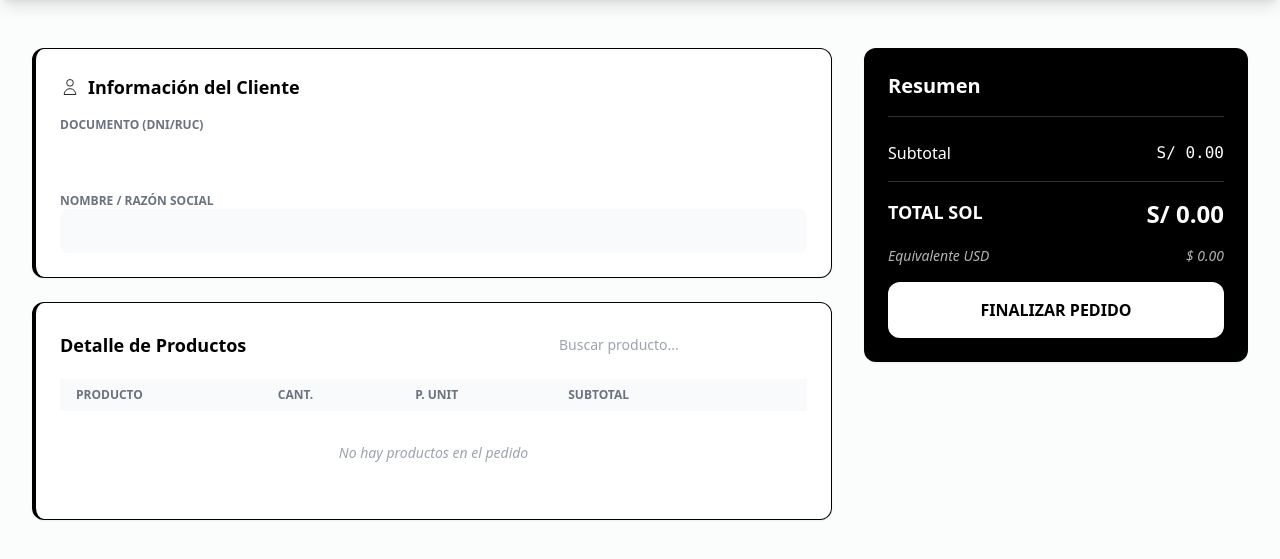
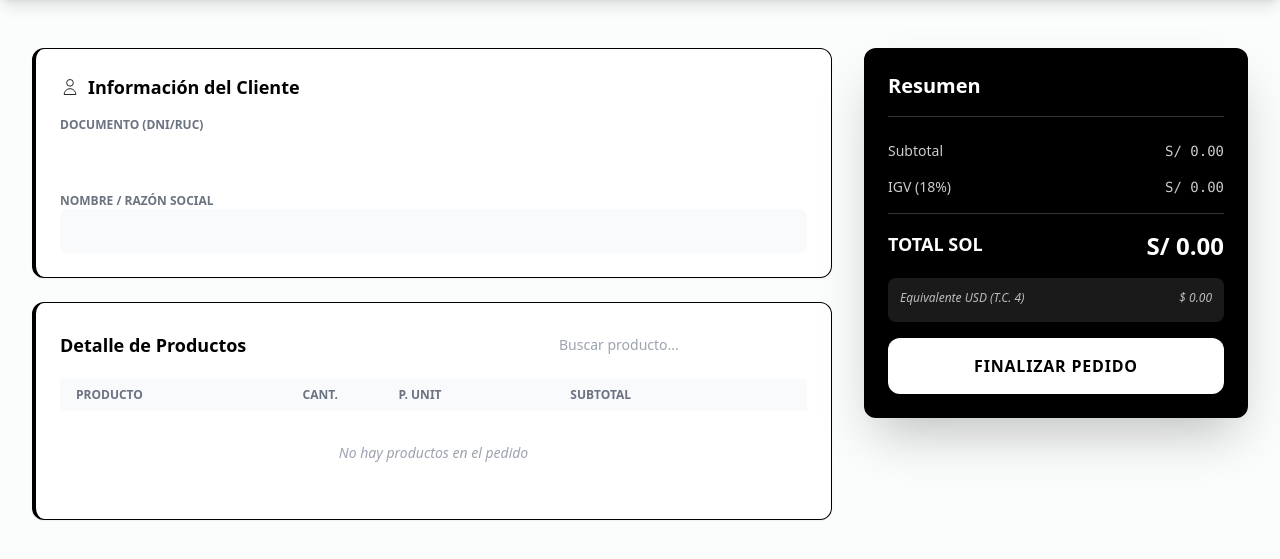
Before and after one commit to Sublian/nexus-oms-django, a Django app: template src/interfaces/web/templates/orders/order_form.html in a window 1280 px wide. Shown: the part 81-640 px from the top of the page. Run offline with Django 5.2, Linux system fonts and the light colour scheme; the template is opened without the code that fills it: most values are stand-ins (such as "Sample title", 1, 10 or a date in 2020); parts of the project's set-up code (start-up, migrations or seed data) failed here and were passed over; some libraries are stand-ins or nearby versions.

Commit message:
feat(templates): enhance order form with summary calculations and USD conversion
ix(js): handle empty cart message visibility during HTMX row injections

```diff
--- a/src/interfaces/web/templates/orders/order_form.html
+++ b/src/interfaces/web/templates/orders/order_form.html
@@ -1,6 +1,8 @@
 {% extends "layouts/base.html" %}
 
 {% block content %}
+<form hx-post="{% url 'web:order-create' tenant.slug %}" hx-target="body">
+    {% csrf_token %}
     <div class="grid grid-cols-1 lg:grid-cols-3 gap-8">
         <div class="lg:col-span-2 space-y-6">
 
@@ -12,7 +14,7 @@
                 <div class="grid grid-cols-1 md:grid-cols-2 gap-4">
                     <div>
                         <label class="block text-xs font-bold uppercase text-gray-500">Documento (DNI/RUC)</label>
-                    <input type="text" name="document"
+                        <input type="text" name="document" required
                                hx-get="{% url 'web:search-client' tenant.slug %}"
                                hx-trigger="keyup changed delay:500ms"
                                hx-target="#client-result"
@@ -22,7 +24,8 @@
                         </div>
                     <div class="col-span-2">
                         <label class="block text-xs font-bold uppercase text-gray-500">Nombre / Razón Social</label>
-                    <input type="text" name="name" readonly class="w-full bg-gray-50 border-gray-200 rounded-lg p-2.5 text-gray-600">
+                        <input type="text" name="name" id="client_name" readonly
+                               class="w-full bg-gray-50 border-gray-200 rounded-lg p-2.5 text-gray-600 font-medium">
                     </div>
                 </div>
             </div>
@@ -32,14 +35,12 @@
                     <h2 class="text-lg font-bold">Detalle de Productos</h2>
 
                     <div class="relative w-64">
-                <input type="text"
-                    name="q"
+                        <input type="text" name="q" autocomplete="off"
                             placeholder="Buscar producto..."
                             hx-get="{% url 'web:search-product' tenant.slug %}"
                             hx-trigger="keyup changed delay:300ms"
                             hx-target="#product-search-results"
                             class="w-full text-sm border-gray-300 rounded-lg p-2 focus:ring-tenant-primary">
-
                         <div id="product-search-results" class="absolute z-50 w-full mt-1"></div>
                     </div>
                 </div>
@@ -48,10 +49,10 @@
                     <thead class="text-xs uppercase bg-gray-50 text-gray-500">
                         <tr>
                             <th class="px-4 py-2">Producto</th>
-                    <th class="px-4 py-2">Cant.</th>
+                            <th class="px-4 py-2 w-24">Cant.</th>
                             <th class="px-4 py-2">P. Unit</th>
                             <th class="px-4 py-2">Subtotal</th>
-                    <th class="px-4 py-2"></th>
+                            <th class="px-4 py-2 w-10"></th>
                         </tr>
                     </thead>
                     <tbody id="order-items">
@@ -66,41 +67,59 @@
         </div>
 
         <div class="lg:col-span-1">
-        <div class="card-tenant sticky top-6 bg-tenant-primary !border-none text-tenant-secondary">
+            <div class="card-tenant sticky top-6 bg-tenant-primary !border-none text-tenant-secondary shadow-2xl">
                 <h2 class="text-xl font-bold mb-6 border-b border-tenant-secondary/20 pb-4">Resumen</h2>
                 <div class="space-y-4">
-                <div class="flex justify-between">
+                    <div class="flex justify-between text-sm opacity-80">
                         <span>Subtotal</span>
-                    <span class="font-mono">S/ 0.00</span>
+                        <span id="summary-subtotal" class="font-mono">S/ 0.00</span>
                     </div>
+                    <div class="flex justify-between text-sm opacity-80">
+                        <span>IGV (18%)</span>
+                        <span id="summary-tax" class="font-mono">S/ 0.00</span>
+                    </div>
+
                     <div class="flex justify-between text-lg font-extrabold border-t border-tenant-secondary/20 pt-4">
                         <span>TOTAL SOL</span>
-                    <span class="text-2xl">S/ 0.00</span>
+                        <span id="total-sol-display" class="text-2xl">S/ 0.00</span>
                     </div>
-                <div class="flex justify-between text-tenant-secondary/70 text-sm italic">
-                    <span>Equivalente USD</span>
-                    <span>$ 0.00</span>
+
+                    <div class="bg-white/10 p-3 rounded-lg">
+                        <div class="flex justify-between text-xs mb-1 opacity-70 italic">
+                            <span>Equivalente USD (T.C. {{ exchange_rate }})</span>
+                            <span id="total-usd-display">$ 0.00</span>
                         </div>
-                <button class="w-full bg-tenant-secondary text-tenant-primary py-4 rounded-xl font-bold shadow-lg hover:scale-[1.02] transition-transform mt-6">
+                    </div>
+
+                    <button type="submit" class="w-full bg-tenant-secondary text-tenant-primary py-4 rounded-xl font-black shadow-lg hover:scale-[1.02] active:scale-95 transition-all mt-6 uppercase tracking-wider">
                         FINALIZAR PEDIDO
                     </button>
                 </div>
             </div>
         </div>
     </div>
-{% endblock %}
+</form>
 
 <script>
+// Guardamos el TC de la vista para el JS
+const EXCHANGE_RATE = {{ exchange_rate|default:3.80 }};
+
 function updateRowSubtotal(input, price) {
     const row = input.closest('tr');
     const subtotalEl = row.querySelector('.row-subtotal');
-    const newSubtotal = (input.value * price).toFixed(2);
+    const quantity = parseFloat(input.value) || 0;
+    const newSubtotal = (quantity * price).toFixed(2);
+
     subtotalEl.innerText = `S/ ${newSubtotal}`;
     calculateGrandTotal();
 }
 
 function removeRow(btn) {
     btn.closest('tr').remove();
+    const tbody = document.getElementById('order-items');
+    if (tbody.children.length === 0 || (tbody.children.length === 1 && tbody.firstElementChild.id === 'empty-cart-msg')) {
+        document.getElementById('empty-cart-msg').classList.remove('hidden');
+    }
     calculateGrandTotal();
 }
 
@@ -109,7 +128,25 @@ function calculateGrandTotal() {
     document.querySelectorAll('.row-subtotal').forEach(el => {
         total += parseFloat(el.innerText.replace('S/ ', ''));
     });
-    // Actualiza el resumen de la derecha
+
+    const subtotal = total / 1.18;
+    const tax = total - subtotal;
+    const totalUsd = total / EXCHANGE_RATE;
+
+    // Actualizar UI
+    document.getElementById('summary-subtotal').innerText = `S/ ${subtotal.toFixed(2)}`;
+    document.getElementById('summary-tax').innerText = `S/ ${tax.toFixed(2)}`;
     document.getElementById('total-sol-display').innerText = `S/ ${total.toFixed(2)}`;
+    document.getElementById('total-usd-display').innerText = `$ ${totalUsd.toFixed(2)}`;
 }
+
+// Escuchar cuando HTMX añade una fila nueva para ocultar el mensaje de vacío
+document.body.addEventListener('htmx:afterOnLoad', function(evt) {
+    if (evt.detail.target.id === 'order-items') {
+        const emptyMsg = document.getElementById('empty-cart-msg');
+        if (emptyMsg) emptyMsg.classList.add('hidden');
+        calculateGrandTotal();
+    }
+});
 </script>
+{% endblock %}
```
Lines whose indentation alone changed are shown as unchanged.
